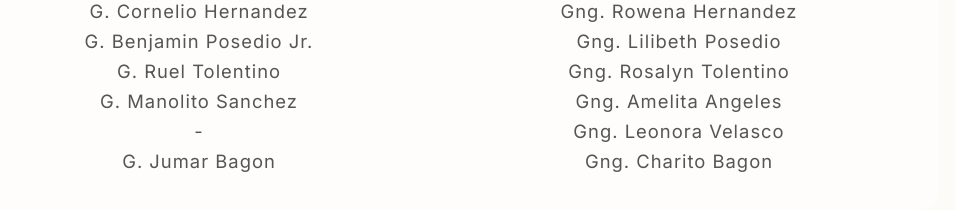
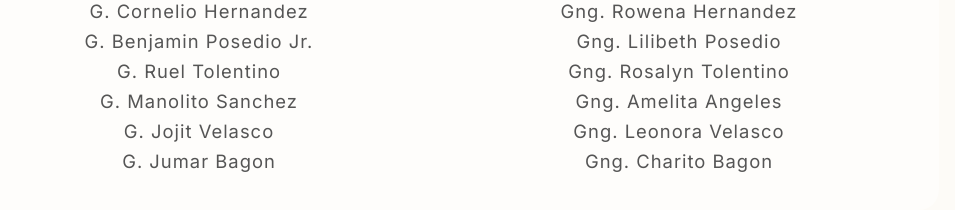
Before and after one commit to Juswa031/wedding-invitation, a Vue app: page /#/details in a window 1280 px wide. Shown: the part 7160-7370 px from the top of the page, without its empty margins (201-1156 px from the left). Built offline with nearby package versions, Linux system fonts and the light colour scheme; a web font is replaced by a local one.

Commit message:
Update EntourageComponent.vue

```diff
--- a/src/components/EntourageComponent.vue
+++ b/src/components/EntourageComponent.vue
@@ -112,7 +112,7 @@ const ninongs = reactive([
   { id: 17, name: '' }, { id: 1, name: 'Johnwell Viesca' }, { id: 5, name: 'Rony Maranan' },
   { id: 6, name: 'Rogelio Dimla' },  { id: 7, name: 'Arman Salosa' }, { id: 8, name: 'Marcelino Marquez' },
   { id: 9, name: 'Cornelio Hernandez' }, { id: 10, name: 'Benjamin Posedio Jr.' }, { id: 13, name: 'Ruel Tolentino' },
-  { id: 14, name: 'Manolito Sanchez' }, { id: 17, name: '' }, { id: 15, name: 'Jumar Bagon' }
+  { id: 14, name: 'Manolito Sanchez' }, { id: 17, name: 'Jojit Velasco' }, { id: 15, name: 'Jumar Bagon' }
 ])
 
 const secondarySponsors = [
```
